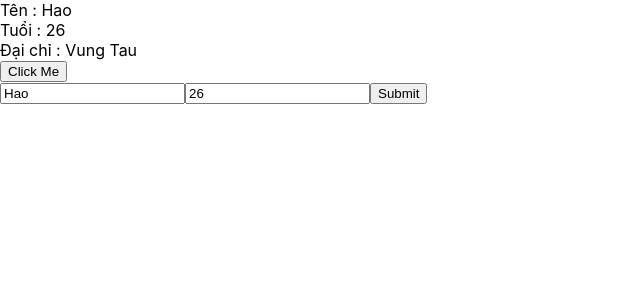
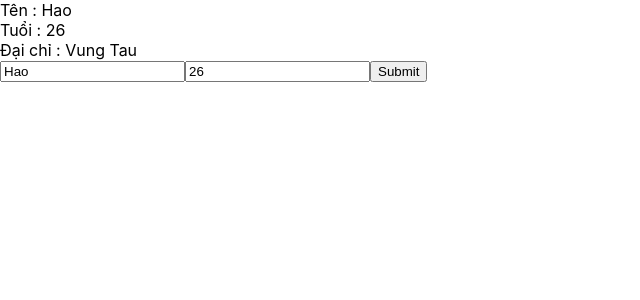
Before and after one commit to haodev2000/demo_git, a React (Create React App) app: page / in a window 1280 px wide. Shown: the top 300 px of the page, without its empty margins (0-640 px from the left). Built offline with nearby package versions, Linux system fonts and the light colour scheme.

Commit message:
video 22

```diff
--- a/src/App.js
+++ b/src/App.js
@@ -11,6 +11,7 @@ class App extends React.Component {
     return (
       <div>
         <MyComponent></MyComponent>
+
       </div>
     );
   }
--- a/src/components/MyComponents.js
+++ b/src/components/MyComponents.js
@@ -1,68 +1,11 @@
 import React from "react";
-
+import UserInFo from "./Userinfo";
 class MyComponent extends React.Component {
-    state = {
-        name: "Hao",
-        age: 26,
-        address: "Vung Tau"
-    }
-
-    clickMe = (event) => {
-        console.log(event);
-        console.log("Name :", this.state.name);
-
-        this.setState({
-            name: "Phat"
-        })
-    }
-
-
-    handeOnChange = (event) => {
-        this.setState({
-            name: event.target.value
-        })
-    }
-
-    handeOnChangeAge = (event) => {
-        this.setState({
-            age: event.target.value
-        })
-    }
-
-    handOnSubmit = (event) => {
-        event.preventDefault();
-        console.log(this.state);
-    }
-
 
     render() {
         return (
             <div>
-                Tên : {this.state.name}
-                <br />
-                Tuổi : {this.state.age}
-                <br />
-                Đại chỉ : {this.state.address}
-                <br />
-
-                <button onClick={(event) => { this.clickMe(event) }}>Click Me</button>
-
-                <form onSubmit={(event) => { this.handOnSubmit(event) }}>
-                    < input
-                        value={this.state.name}
-                        type='text'
-                        onChange={(event) => { this.handeOnChange(event) }}
-
-                    />
-
-                    < input
-                        value={this.state.age}
-                        type='text'
-                        onChange={(event) => { this.handeOnChangeAge(event) }}
-
-                    />
-                    <button type='submit'>Submit</button>
-                </form>
+                <UserInFo></UserInFo>
             </div>
         );
     }
--- /dev/null
+++ b/src/components/Userinfo.js
@@ -0,0 +1,57 @@
+import React from "react";
+
+class UserInFo extends React.Component {
+    state = {
+        name: "Hao",
+        age: 26,
+        address: "Vung Tau"
+    }
+
+    handeOnChange = (event) => {
+        this.setState({
+            name: event.target.value
+        })
+    }
+
+    handeOnChangeAge = (event) => {
+        this.setState({
+            age: event.target.value
+        })
+    }
+
+    handOnSubmit = (event) => {
+        event.preventDefault();
+        console.log(this.state);
+    }
+
+    render() {
+        return (
+            <div>
+                Tên : {this.state.name}
+                <br />
+                Tuổi : {this.state.age}
+                <br />
+                Đại chỉ : {this.state.address}
+                <br />
+
+
+                <form onSubmit={(event) => { this.handOnSubmit(event) }}>
+                    < input
+                        value={this.state.name}
+                        type='text'
+                        onChange={(event) => { this.handeOnChange(event) }}
+                    />
+                    < input
+                        value={this.state.age}
+                        type='text'
+                        onChange={(event) => { this.handeOnChangeAge(event) }}
+                    />
+                    <button type='submit'>Submit</button>
+                </form>
+            </div>
+        )
+    }
+
+}
+
+export default UserInFo;
```
